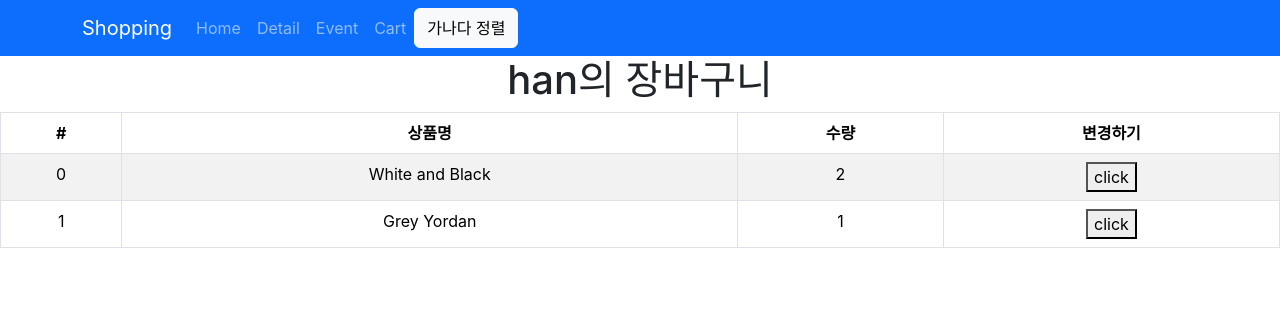
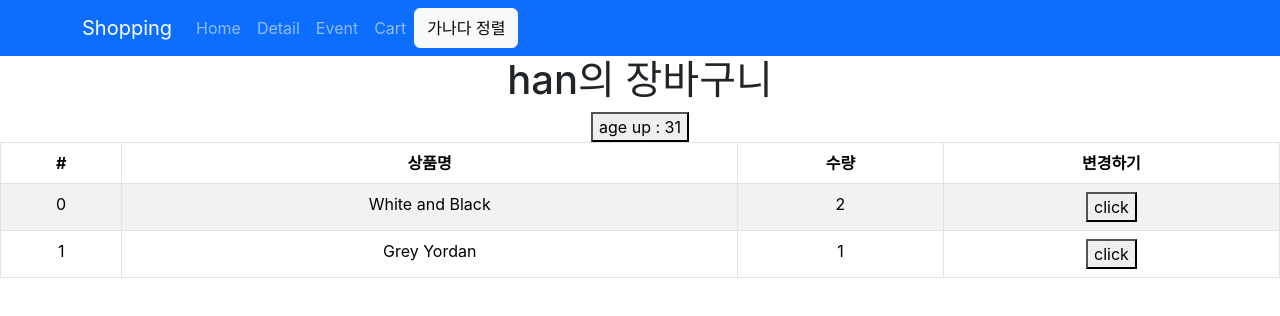
Before and after one commit to oneknowchar/study-react, a React (Create React App) app in the folder shop/: page /cart in a window 1280 px wide. Shown: the top 316 px of the page. Built offline with nearby package versions, Linux system fonts and the light colour scheme.

Commit message:
redux payload

```diff
--- a/shop/src/pages/Cart.js
+++ b/shop/src/pages/Cart.js
@@ -1,6 +1,6 @@
 import { Table } from "react-bootstrap";
 import { useDispatch, useSelector } from "react-redux";
-import { changeName } from "../store";
+import { changeName, updateAge} from "../store";
 
 function Cart(){
   let cart = useSelector( state => state.cart);
@@ -8,7 +8,8 @@ function Cart(){
   let dispatch = useDispatch();
   return (
     <div>
-      <h1>{user}의 장바구니</h1>
+      <h1>{user.name}의 장바구니</h1>
+      <button onClick={()=>{dispatch(updateAge(1))}}>age up : {user.age}</button>
       <Table striped bordered hover>
       <thead>
         <tr>
--- a/shop/src/store.js
+++ b/shop/src/store.js
@@ -5,15 +5,18 @@ import { configureStore, createSlice } from '@reduxjs/toolkit'
 //로그인 정보나 기타등등 많은 곳에서 사용할 데이터를 스토어에 저장
 let user = createSlice({
   name : 'user',
-  initialState : 'han',
+  initialState : {name : 'han' , age : 31},
   reducers : {
     changeName(state){
-      return 'john ' + state;
+      state.name ='parkkk'
+    },
+    updateAge(state, a){
+      state.age += a.payload;
     }
   }
 })
 
-export let { changeName } = user.actions
+export let { changeName, updateAge } = user.actions
 
 let stock = createSlice({
   name : 'stock',
```
